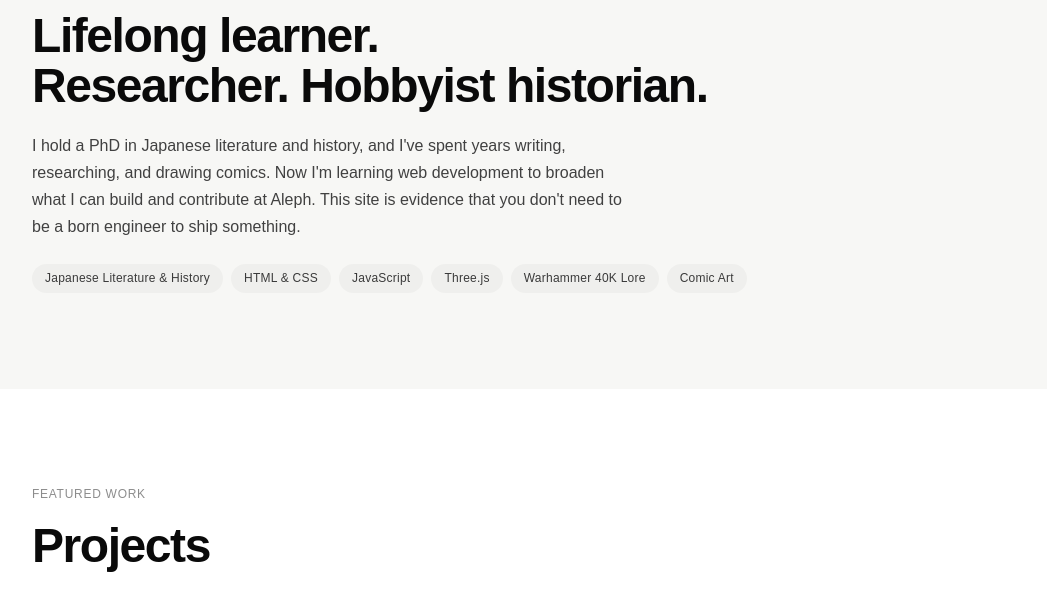
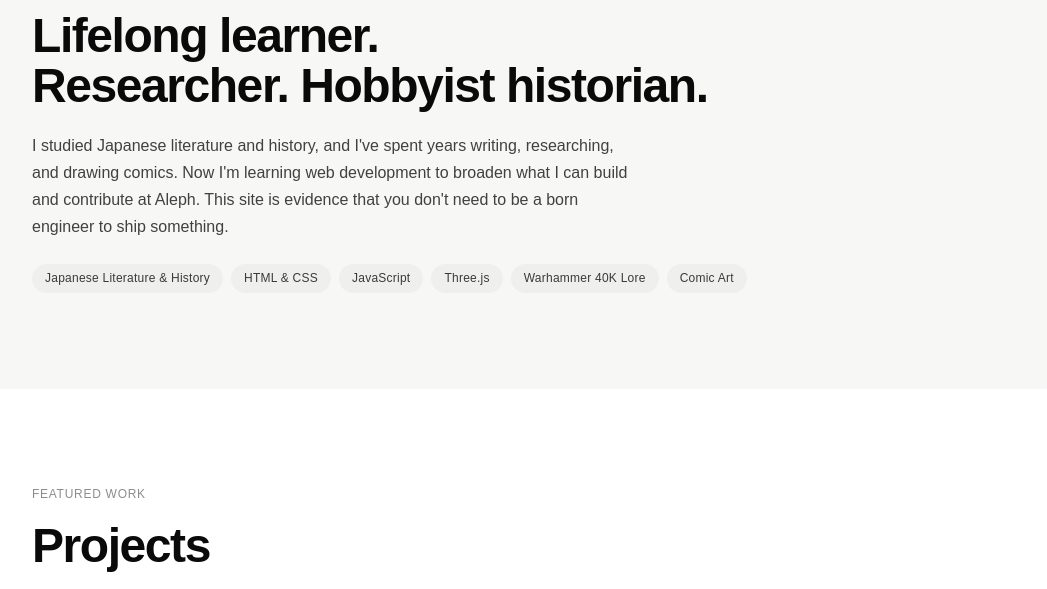
Before and after one commit to tobiasfong/tobiasfong.github.io, a plain HTML site: page index.html in a window 1280 px wide. Shown: the part 860-1449 px from the top of the page, without its empty margins (116-1163 px from the left). Drawn offline with Linux system fonts and the light colour scheme.

Commit message:
Soften about bio: studied instead of hold a PhD

```diff
--- a/index.html
+++ b/index.html
@@ -49,7 +49,7 @@
       <div class="container">
         <div class="section-kicker blur-reveal">About</div>
         <h2 class="section-title blur-reveal">Lifelong learner.<br>Researcher. Hobbyist historian.</h2>
-        <p class="section-copy blur-reveal">I hold a PhD in Japanese literature and history, and I've spent years writing, researching, and drawing comics. Now I'm learning web development to broaden what I can build and contribute at Aleph. This site is evidence that you don't need to be a born engineer to ship something.</p>
+        <p class="section-copy blur-reveal">I studied Japanese literature and history, and I've spent years writing, researching, and drawing comics. Now I'm learning web development to broaden what I can build and contribute at Aleph. This site is evidence that you don't need to be a born engineer to ship something.</p>
         <div class="skills-row blur-reveal">
           <span class="pill">Japanese Literature &amp; History</span>
           <span class="pill">HTML &amp; CSS</span>
```
